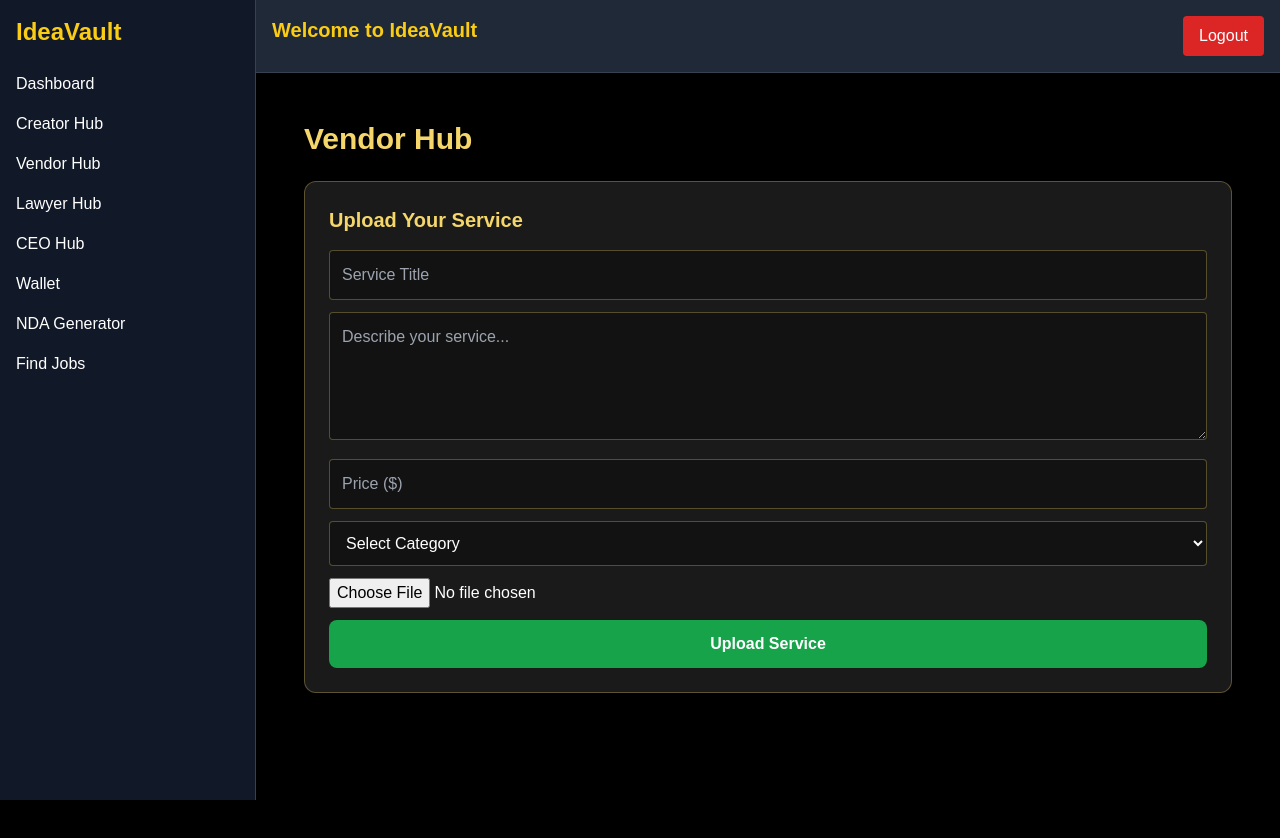
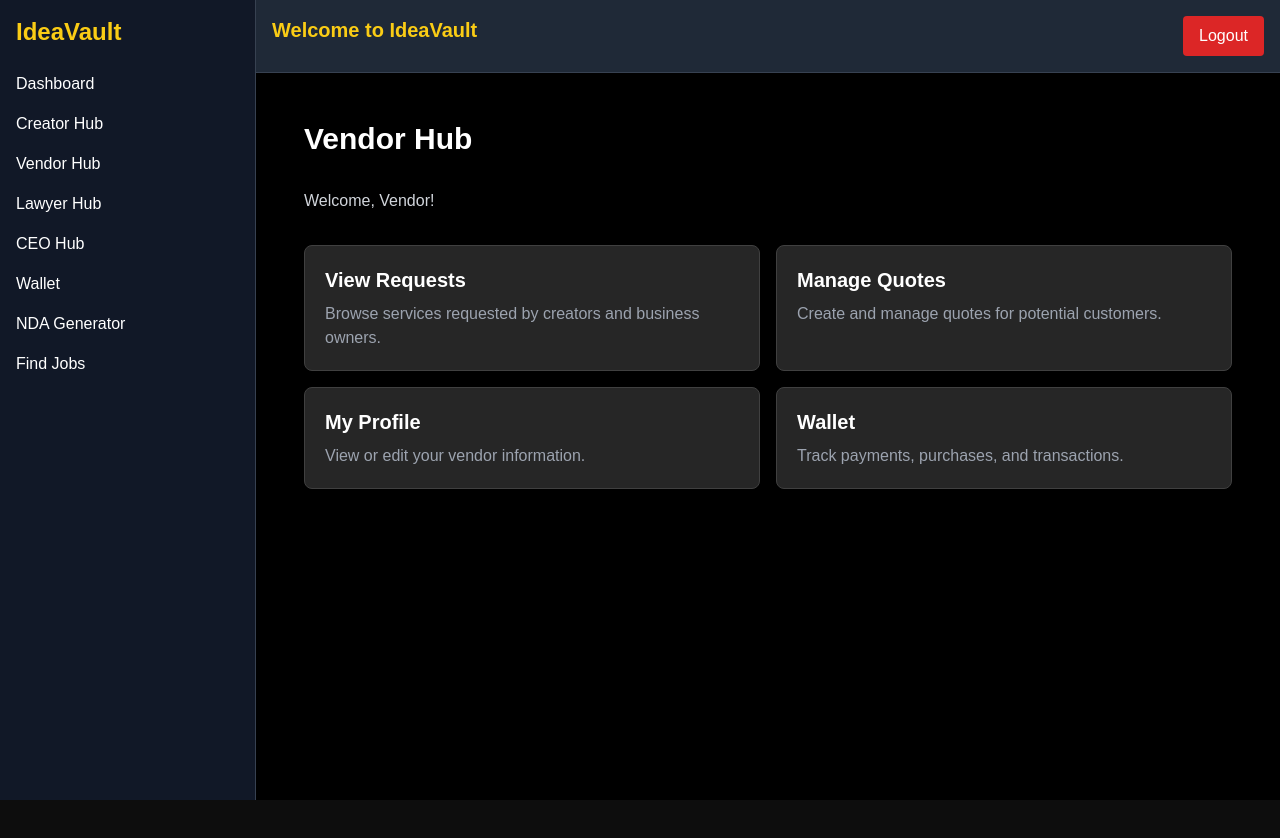
Before and after one commit to jaretlewis007-blip/IdeaVaultclean, a Next.js app: page /vendorhub in a window 1280 px wide. Shown: the top 838 px of the page. After the commit the page ends 800 px from the top, so only its background shows below. Built offline with nearby package versions, Linux system fonts and the light colour scheme; no server answers; the database is empty; sample sign-in values are in the browser's storage.

Commit message:
Update page.tsx

```diff
--- a/app/vendorhub/page.tsx
+++ b/app/vendorhub/page.tsx
@@ -1,117 +1,90 @@
+// app/vendorhub/page.tsx
 "use client";
 
-import { useState, useEffect } from "react";
-import { auth, db, storage } from "../../firebase/config";
-import {
-  collection,
-  addDoc,
-  serverTimestamp,
-} from "firebase/firestore";
-import { ref, uploadBytes, getDownloadURL } from "firebase/storage";
+import { auth, db } from "../../firebase/config";
+import { useRouter } from "next/navigation";
+import { useEffect, useState } from "react";
+import { doc, getDoc } from "firebase/firestore";
 
-export default function VendorHub() {
-  const [title, setTitle] = useState("");
-  const [description, setDescription] = useState("");
-  const [price, setPrice] = useState("");
-  const [category, setCategory] = useState("");
-  const [image, setImage] = useState(null);
-  const [loading, setLoading] = useState(false);
-
+export default function VendorHubPage() {
+  const router = useRouter();
   const user = auth.currentUser;
 
-  const uploadService = async () => {
-    if (!title || !description || !price || !category) {
-      alert("Fill all fields.");
-      return;
-    }
+  const [vendorName, setVendorName] = useState<string>("");
 
-    setLoading(true);
+  useEffect(() => {
+    const loadVendor = async () => {
+      if (!user) return;
 
-    let imageUrl = null;
+      try {
+        const ref = doc(db, "users", user.uid);
+        const snap = await getDoc(ref);
 
-    if (image) {
-      const filePath = `user_uploads/${user.uid}/marketplace/${Date.now()}_${image.name}`;
-      const storageRef = ref(storage, filePath);
-      await uploadBytes(storageRef, image);
-      imageUrl = await getDownloadURL(storageRef);
-    }
+        if (snap.exists()) {
+          setVendorName(snap.data().name || "");
+        }
+      } catch (err) {
+        console.error("Error loading vendor profile:", err);
+      }
+    };
 
-    await addDoc(collection(db, "marketplace"), {
-      userId: user.uid,
-      title,
-      description,
-      price,
-      category,
-      imageUrl,
-      createdAt: serverTimestamp(),
-    });
+    loadVendor();
+  }, [user]);
 
-    setTitle("");
-    setDescription("");
-    setPrice("");
-    setCategory("");
-    setImage(null);
-    setLoading(false);
-
-    alert("Service uploaded!");
-  };
+  if (!user) {
+    router.push("/signin");
+    return null;
+  }
 
   return (
-    <div className="min-h-screen text-white bg-black p-6">
-      <h1 className="text-3xl font-bold text-gold mb-6">Vendor Hub</h1>
+    <div className="p-6 space-y-8">
+      <h1 className="text-3xl font-bold">Vendor Hub</h1>
+      <p className="text-gray-300">Welcome, {vendorName || "Vendor"}!</p>
 
-      <div className="bg-white/10 border border-gold/30 rounded-xl p-6 mb-8">
-        <h2 className="text-xl font-semibold text-gold mb-4">Upload Your Service</h2>
+      <div className="grid grid-cols-1 md:grid-cols-2 gap-4">
+        {/* View Creator Requests */}
+        <div
+          onClick={() => router.push("/vendorhub/requests")}
+          className="bg-neutral-800 border border-neutral-700 p-5 rounded-lg cursor-pointer hover:bg-neutral-700 transition"
+        >
+          <h2 className="text-xl font-bold mb-2">View Requests</h2>
+          <p className="text-gray-400">
+            Browse services requested by creators and business owners.
+          </p>
+        </div>
 
-        <input
-          className="w-full p-3 mb-3 bg-black/30 border border-gold/30 rounded"
-          placeholder="Service Title"
-          value={title}
-          onChange={(e) => setTitle(e.target.value)}
-        />
+        {/* Manage Quotes */}
+        <div
+          onClick={() => router.push("/vendorhub/quotes")}
+          className="bg-neutral-800 border border-neutral-700 p-5 rounded-lg cursor-pointer hover:bg-neutral-700 transition"
+        >
+          <h2 className="text-xl font-bold mb-2">Manage Quotes</h2>
+          <p className="text-gray-400">
+            Create and manage quotes for potential customers.
+          </p>
+        </div>
 
-        <textarea
-          className="w-full p-3 mb-3 bg-black/30 border border-gold/30 rounded h-32"
-          placeholder="Describe your service..."
-          value={description}
-          onChange={(e) => setDescription(e.target.value)}
-        />
+        {/* Profile */}
+        <div
+          onClick={() => router.push(`/profile/${user.uid}`)}
+          className="bg-neutral-800 border border-neutral-700 p-5 rounded-lg cursor-pointer hover:bg-neutral-700 transition"
+        >
+          <h2 className="text-xl font-bold mb-2">My Profile</h2>
+          <p className="text-gray-400">
+            View or edit your vendor information.
+          </p>
+        </div>
 
-        <input
-          className="w-full p-3 mb-3 bg-black/30 border border-gold/30 rounded"
-          placeholder="Price ($)"
-          type="number"
-          value={price}
-          onChange={(e) => setPrice(e.target.value)}
-        />
-
-        <select
-          className="w-full p-3 mb-3 bg-black/30 border border-gold/30 rounded"
-          value={category}
-          onChange={(e) => setCategory(e.target.value)}
+        {/* Wallet */}
+        <div
+          onClick={() => router.push("/wallet")}
+          className="bg-neutral-800 border border-neutral-700 p-5 rounded-lg cursor-pointer hover:bg-neutral-700 transition"
         >
-          <option value="">Select Category</option>
-          <option value="Design">Design</option>
-          <option value="Development">Development</option>
-          <option value="Legal">Legal</option>
-          <option value="Manufacturing">Manufacturing</option>
-          <option value="Marketing">Marketing</option>
-          <option value="Branding">Branding</option>
-          <option value="Other">Other</option>
-        </select>
-
-        <input
-          type="file"
-          className="block mb-3"
-          onChange={(e) => setImage(e.target.files[0])}
-        />
-
-        <button
-          onClick={uploadService}
-          className="w-full bg-green-600 hover:bg-green-700 p-3 rounded-lg font-bold"
-        >
-          {loading ? "Uploading..." : "Upload Service"}
-        </button>
+          <h2 className="text-xl font-bold mb-2">Wallet</h2>
+          <p className="text-gray-400">
+            Track payments, purchases, and transactions.
+          </p>
+        </div>
       </div>
     </div>
   );
```
